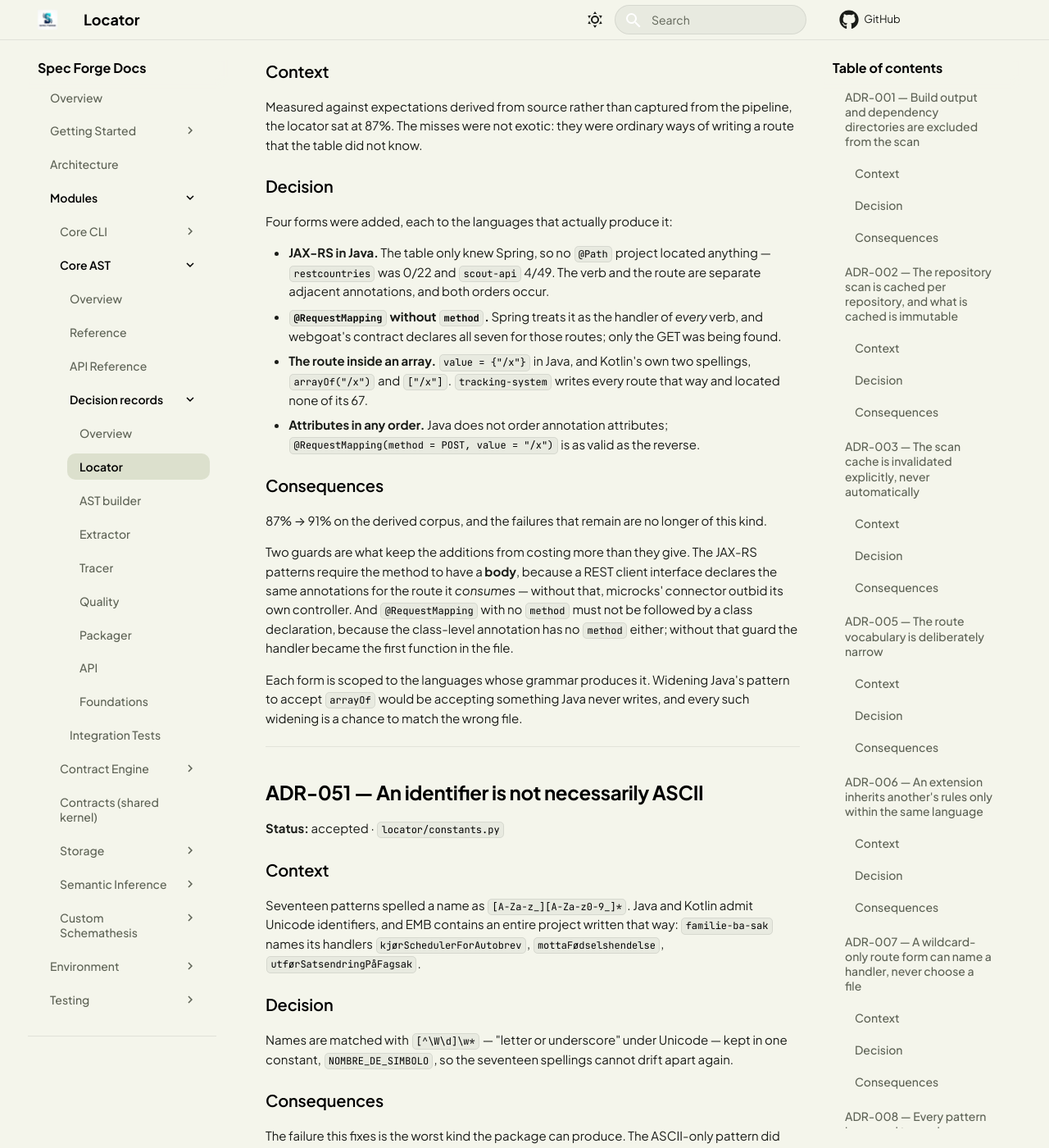
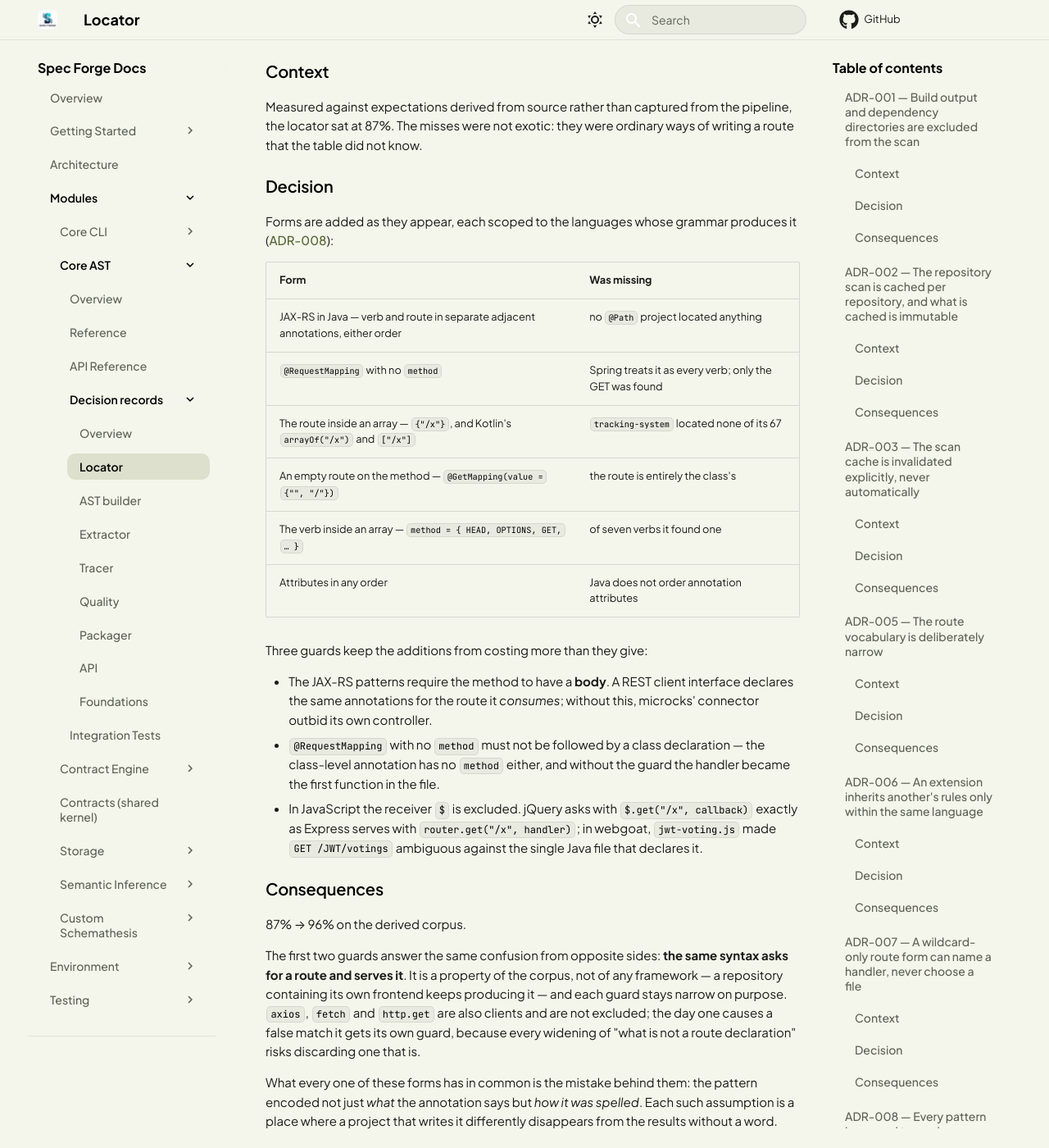
Before and after one commit to Spec-Forge-Testing/specforge-docs, an MkDocs documentation site: the page built from docs/modules/core-ast/adr/locator.md, in a window 1280 px wide and 1400 px high, scrolled down 13363 px. Shown: the whole window at 82% size. Built offline with MkDocs 1.6.1 and Material for MkDocs 9.7.7, drawn with Linux system fonts in a browser that asks for light colours; comment, search, counter and statistics services are not loaded; some of the changed text lies outside the part shown.

Commit message:
docs(core-ast): un solo registro para las formas de ruta
ADR-052 y ADR-053 se escribieron en la tanda anterior y ninguno tomaba
una decision propia: 053 aplicaba la de 050 a dos formas mas, y 052
contaba de nuevo una guarda que 050 ya explicaba. Los tres eran
redacciones que se pisaban, no opiniones distintas, asi que se funden en
ADR-050 en vez de dejar tres registros diciendo lo mismo.

El nuevo 050 lleva las seis formas en una tabla y las tres guardas con
su motivo, e incluye la lectura que hacia falta: las dos primeras
guardas responden a la misma confusion desde lados opuestos, porque la
misma sintaxis pide una ruta y la sirve.

Tambien deja de re-decidir ADR-008: que cada forma pertenezca a un
lenguaje ya estaba decidido ahi, y ahora lo referencia.

51 registros; mkdocs --strict limpio y ninguna ancla rota.

```diff
--- a/docs/modules/core-ast/adr/locator.md
+++ b/docs/modules/core-ast/adr/locator.md
@@ -584,7 +584,7 @@ Measured against 349 endpoints derived from source: 305 → 313.
 
 ---
 
-## ADR-050 — The route table grows by form, and each form belongs to one language { #adr-050 }
+## ADR-050 — The route table grows by form, and each form needs its guard { #adr-050 }
 
 **Status:** accepted · `locator/patterns.toml`
 
@@ -596,38 +596,47 @@ ways of writing a route that the table did not know.
 
 ### Decision
 
-Four forms were added, each to the languages that actually produce it:
+Forms are added as they appear, each scoped to the languages whose grammar
+produces it ([ADR-008](#adr-008)):
 
-- **JAX-RS in Java.** The table only knew Spring, so no `@Path` project located
-  anything — `restcountries` was 0/22 and `scout-api` 4/49. The verb and the
-  route are separate adjacent annotations, and both orders occur.
-- **`@RequestMapping` without `method`.** Spring treats it as the handler of
-  *every* verb, and webgoat's contract declares all seven for those routes; only
-  the GET was being found.
-- **The route inside an array.** `value = {"/x"}` in Java, and Kotlin's own two
-  spellings, `arrayOf("/x")` and `["/x"]`. `tracking-system` writes every route
-  that way and located none of its 67.
-- **Attributes in any order.** Java does not order annotation attributes;
-  `@RequestMapping(method = POST, value = "/x")` is as valid as the reverse.
+| Form | Was missing |
+| --- | --- |
+| JAX-RS in Java — verb and route in separate adjacent annotations, either order | no `@Path` project located anything |
+| `@RequestMapping` with no `method` | Spring treats it as every verb; only the GET was found |
+| The route inside an array — `{"/x"}`, and Kotlin's `arrayOf("/x")` and `["/x"]` | `tracking-system` located none of its 67 |
+| An empty route on the method — `@GetMapping(value = {"", "/"})` | the route is entirely the class's |
+| The verb inside an array — `method = { HEAD, OPTIONS, GET, … }` | of seven verbs it found one |
+| Attributes in any order | Java does not order annotation attributes |
+
+Three guards keep the additions from costing more than they give:
+
+- The JAX-RS patterns require the method to have a **body**. A REST client
+  interface declares the same annotations for the route it *consumes*; without
+  this, microcks' connector outbid its own controller.
+- `@RequestMapping` with no `method` must not be followed by a class
+  declaration — the class-level annotation has no `method` either, and without
+  the guard the handler became the first function in the file.
+- In JavaScript the receiver `$` is excluded. jQuery asks with
+  `$.get("/x", callback)` exactly as Express serves with
+  `router.get("/x", handler)`; in webgoat, `jwt-voting.js` made `GET /JWT/votings`
+  ambiguous against the single Java file that declares it.
 
 ### Consequences
 
-87% → 91% on the derived corpus, and the failures that remain are no longer of
-this kind.
+87% → 96% on the derived corpus.
 
-Two guards are what keep the additions from costing more than they give. The
-JAX-RS patterns require the method to have a **body**, because a REST client
-interface declares the same annotations for the route it *consumes* — without
-that, microcks' connector outbid its own controller. And `@RequestMapping` with
-no `method` must not be followed by a class declaration, because the class-level
-annotation has no `method` either; without that guard the handler became the
-first function in the file.
+The first two guards answer the same confusion from opposite sides: **the same
+syntax asks for a route and serves it**. It is a property of the corpus, not of
+any framework — a repository containing its own frontend keeps producing it —
+and each guard stays narrow on purpose. `axios`, `fetch` and `http.get` are also
+clients and are not excluded; the day one causes a false match it gets its own
+guard, because every widening of "what is not a route declaration" risks
+discarding one that is.
 
-Each form is scoped to the languages whose grammar produces it. Widening Java's
-pattern to accept `arrayOf` would be accepting something Java never writes, and
-every such widening is a chance to match the wrong file.
-
----
+What every one of these forms has in common is the mistake behind them: the
+pattern encoded not just *what* the annotation says but *how it was spelled*.
+Each such assumption is a place where a project that writes it differently
+disappears from the results without a word.
 
 ## ADR-051 — An identifier is not necessarily ASCII { #adr-051 }
 
@@ -661,75 +670,3 @@ Anything wider — `\w+` alone — would also match a name starting with a digit
 which no language allows, and would start matching the numeric parts of paths.
 
 ---
-
-## ADR-052 — The same syntax asks for a route and serves it { #adr-052 }
-
-**Status:** accepted · `locator/patterns.toml`
-
-### Context
-
-Twice now the locator has matched a file that **consumes** an endpoint rather
-than the one that serves it, and both times the two were syntactically
-identical:
-
-- A MicroProfile REST client interface declares `@GET` and `@Path("/x")` for the
-  route it calls, exactly as a JAX-RS resource declares the one it serves.
-- jQuery asks with `$.get("/x", callback)`; Express serves with
-  `router.get("/x", handler)`.
-
-In webgoat, `jwt-voting.js` made `GET /JWT/votings` ambiguous against the single
-Java file that actually declares it.
-
-### Decision
-
-Each case is separated by whatever distinguishes serving from asking in that
-language, and by nothing more general:
-
-- **Java**: the JAX-RS patterns require the method to have a **body**. An
-  interface method ends at `;` and implements nothing.
-- **JavaScript**: the receiver `$` is excluded. jQuery is never a router.
-
-### Consequences
-
-Both guards are narrow on purpose, and neither generalises. `axios.get(...)`,
-`fetch(...)` and `http.get(...)` are also clients and are not excluded; the day
-one of them causes a false match, it gets its own guard rather than a broader
-rule, because every widening of "what is not a route declaration" risks
-discarding one that is.
-
-The client/server confusion is a property of the corpus, not a bug of any single
-framework: a repository that contains its own frontend will keep producing it.
-
----
-
-## ADR-053 — Two more ways to write the route { #adr-053 }
-
-**Status:** accepted · `locator/patterns.toml`
-
-### Context
-
-Two forms measured against source-derived expectations, both in Java and Kotlin,
-neither covered by [ADR-050](#adr-050).
-
-### Decision
-
-**An empty route on the method** means the route is entirely the class's.
-`@GetMapping(value = {"", "/"})` is the same as `@GetMapping` with no arguments,
-and the table already covered that idea for Go, Python and JavaScript — but the
-Java pattern required the annotation to have *no parentheses*, so the array form
-did not match.
-
-**The verb can come in an array**:
-`method = { RequestMethod.HEAD, RequestMethod.OPTIONS, RequestMethod.GET, … }`.
-The pattern expected `method = RequestMethod.X` glued to the equals sign, so of
-seven verbs it found one and the other six had no handler.
-
-### Consequences
-
-`tracking-system` went from 41/67 to 59/67 with the first and `microcks` from
-69/84 to 83/84 with the second — and webgoat gained two more, because its
-lessons that declare `POST` and `GET` together had the same problem.
-
-Both are cases of the same thing: the pattern encoded not just *what* the
-annotation says but *how it was spelled*. Every such assumption is a place where
-a project that writes it differently disappears from the results without a word.
```
Also changed, not shown: docs/modules/core-ast/adr/index.md (+1 -3 lines).
